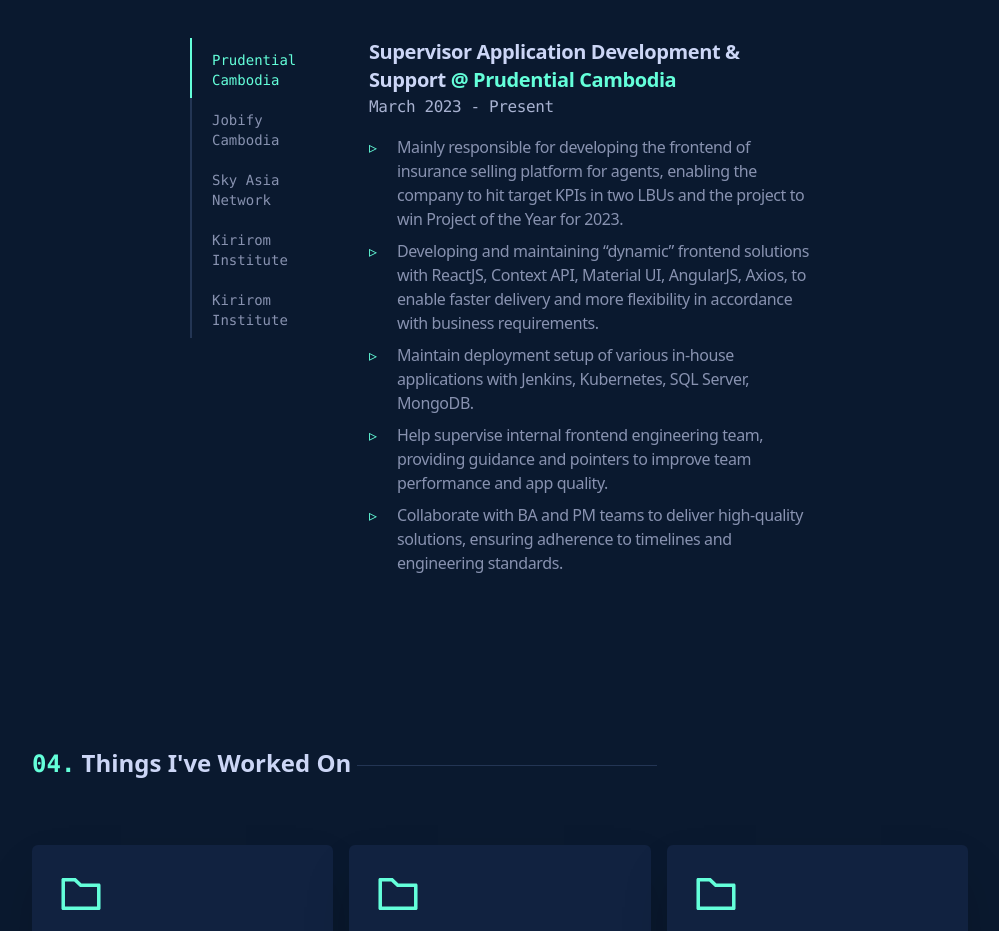
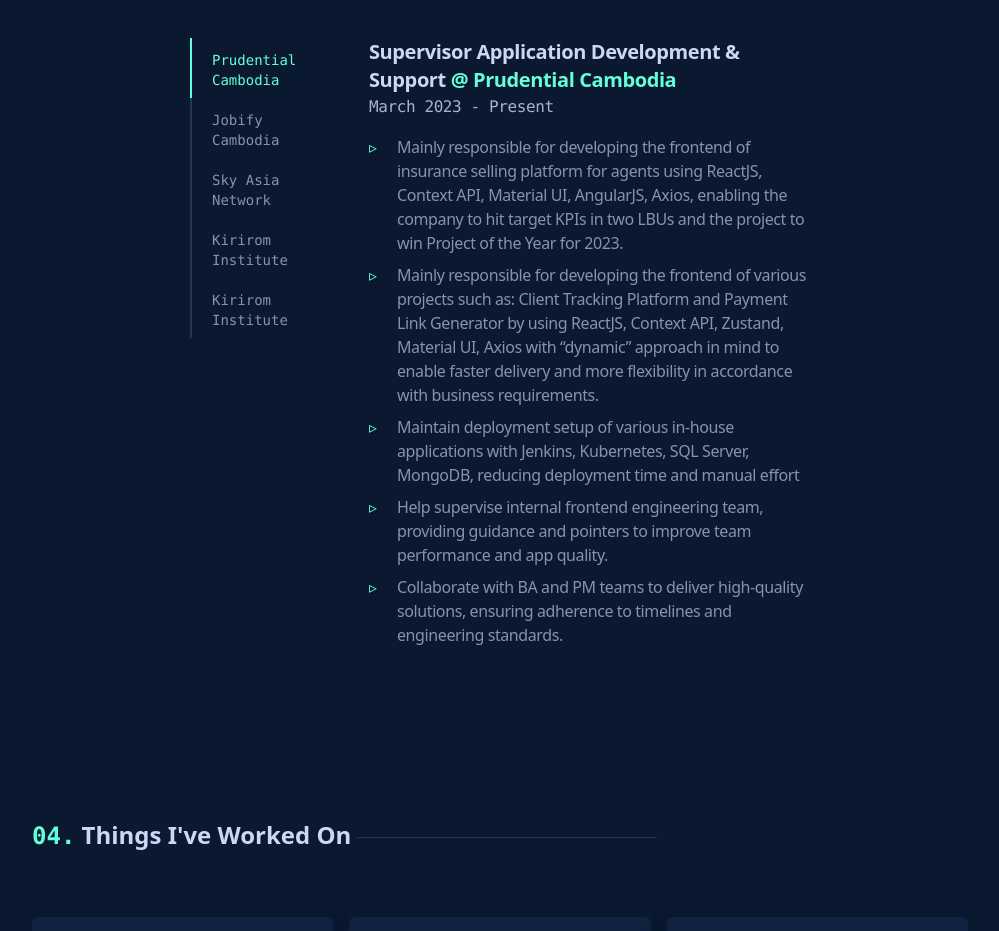
Before and after one commit to Enveed/seamsopagnarith-portfolio-v2, a Next.js app: page / in a window 1280 px wide. Shown: the part 1865-2796 px from the top of the page, without its empty margins (140-1139 px from the left). Built offline with nearby package versions, Linux system fonts and the light colour scheme.

Commit message:
fix - update work section and CV file

```diff
--- a/components/Work.jsx
+++ b/components/Work.jsx
@@ -109,19 +109,23 @@
               <ul className="pt-3">
                 <li className="relative pl-7 before:left-0 before:absolute before:content-['▹'] before:text-[#64ffda] py-1">
                   Mainly responsible for developing the frontend of insurance
-                  selling platform for agents, enabling the company to hit
+                  selling platform for agents using ReactJS, Context API,
+                  Material UI, AngularJS, Axios, enabling the company to hit
                   target KPIs in two LBUs and the project to win Project of the
                   Year for 2023.
                 </li>
                 <li className="relative pl-7 before:left-0 before:absolute before:content-['▹'] before:text-[#64ffda] py-1">
-                  Developing and maintaining “dynamic” frontend solutions with
-                  ReactJS, Context API, Material UI, AngularJS, Axios, to enable
-                  faster delivery and more flexibility in accordance with
-                  business requirements.
+                  Mainly responsible for developing the frontend of various
+                  projects such as: Client Tracking Platform and Payment Link
+                  Generator by using ReactJS, Context API, Zustand, Material UI,
+                  Axios with “dynamic” approach in mind to enable faster
+                  delivery and more flexibility in accordance with business
+                  requirements.
                 </li>
                 <li className="relative pl-7 before:left-0 before:absolute before:content-['▹'] before:text-[#64ffda] py-1">
                   Maintain deployment setup of various in-house applications
-                  with Jenkins, Kubernetes, SQL Server, MongoDB.
+                  with Jenkins, Kubernetes, SQL Server, MongoDB, reducing
+                  deployment time and manual effort
                 </li>
                 <li className="relative pl-7 before:left-0 before:absolute before:content-['▹'] before:text-[#64ffda] py-1">
                   Help supervise internal frontend engineering team, providing
@@ -163,8 +167,9 @@
               <ul className="pt-3">
                 <li className="relative pl-7 before:left-0 before:absolute before:content-['▹'] before:text-[#64ffda] py-1">
                   Developed and maintained the company&apos;s flagship mobile
-                  application using React Native, NativeBase, Redux, Redux-saga,
-                  creating a high-quality user experience.
+                  application using React Native, NativeBase, Redux-saga and the
+                  company&apos;s flagship web application using NuxtJS, VueX,
+                  Vuetfiy, creating a high-quality user experience.
                 </li>
                 <li className="relative pl-7 before:left-0 before:absolute before:content-['▹'] before:text-[#64ffda] py-1">
                   Contributed to the development and deployment of a
@@ -174,12 +179,7 @@
                 <li className="relative pl-7 before:left-0 before:absolute before:content-['▹'] before:text-[#64ffda] py-1">
                   Worked with Amazon Web Service services such as: EC2, S3,
                   Cloudwatch…etc., to host and maintain the company&apos;s web
-                  infrastructure.
-                </li>
-                <li className="relative pl-7 before:left-0 before:absolute before:content-['▹'] before:text-[#64ffda] py-1">
-                  Implemented and maintained testing strategies such as: unit
-                  test (Jest) and load test (k6.io), to ensure the robustness of
-                  the mobile application and backend services.
+                  infrastructure, improving system reliability and scalability.
                 </li>
                 <li className="relative pl-7 before:left-0 before:absolute before:content-['▹'] before:text-[#64ffda] py-1">
                   Worked closely with the QA team to identify and address bugs
@@ -212,13 +212,15 @@
               <p className="font-mono text-[#a8b2d1]">January - June 2022</p>
               <ul className="pt-3">
                 <li className="relative pl-7 before:left-0 before:absolute before:content-['▹'] before:text-[#64ffda] py-1">
-                  Designed and developed customers&apos; websites using
-                  Wordpress, HTML, CSS to enable faster delivery in accordance
-                  with business&apos; requirements.
+                  Designed and developed customers&apos; websites such as:
+                  Diamond Bedding Asia, Leopard Business Consultancy…etc. by
+                  using Wordpress, HTML, CSS to enable faster delivery in
+                  accordance with business requirements.
                 </li>
                 <li className="relative pl-7 before:left-0 before:absolute before:content-['▹'] before:text-[#64ffda] py-1">
                   Deployed and maintained customers&apos; websites with
-                  OVHCloud, infomaniak, CPanel.
+                  OVHCloud, infomaniak, CPanel, enhancing scalability and
+                  reducing operational costs.
                 </li>
                 <li className="relative pl-7 before:left-0 before:absolute before:content-['▹'] before:text-[#64ffda] py-1">
                   Assisted sales staff in communicating with customers to better
```
Also changed, not shown: 1 other file (tests, documents, lock files or other folders).
